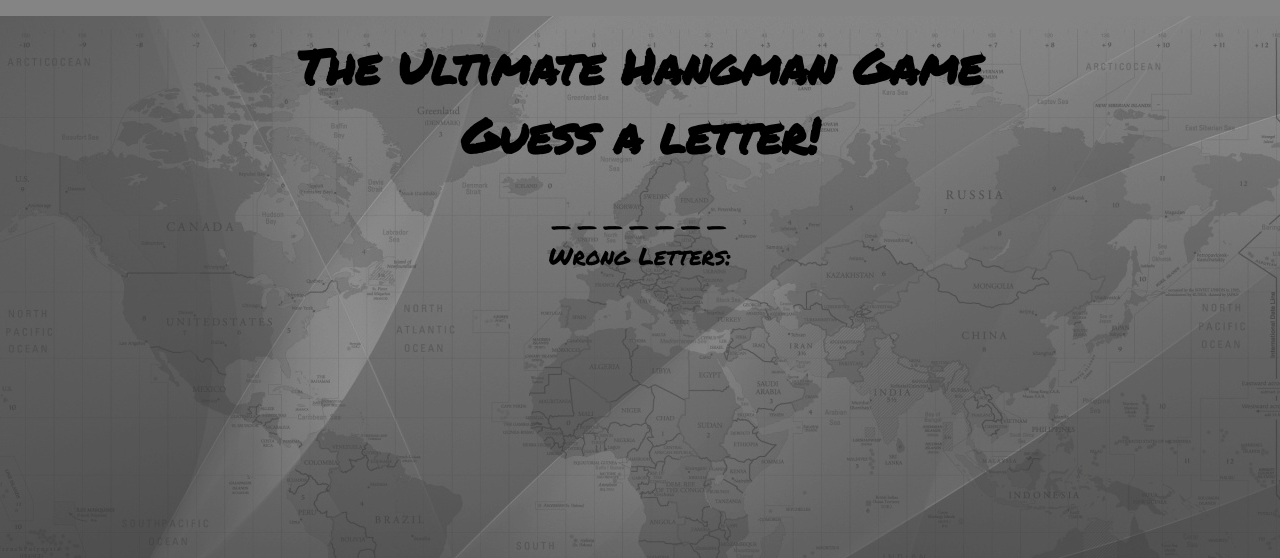
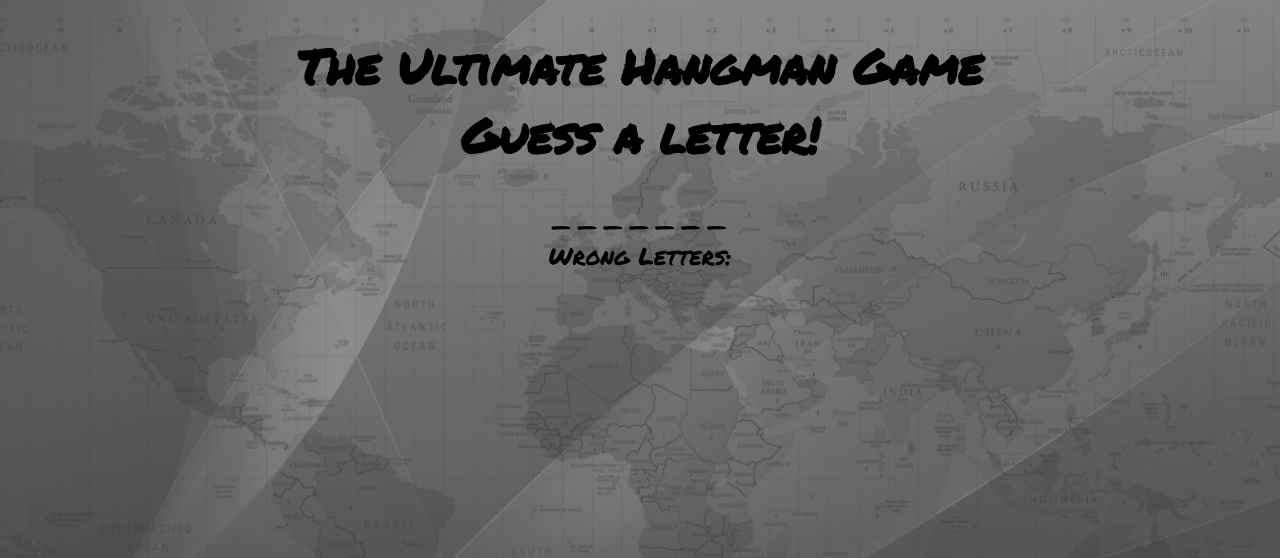
Before and after one commit to bsubedi26/Hangman-Week-3, a PHP site: page / in a window 1280 px wide. Shown: the top 558 px of the page. Run offline with PHP 8.4, Linux system fonts and the light colour scheme.

Commit message:
full screen fit image

```diff
--- a/css/style.css
+++ b/css/style.css
@@ -1,14 +1,22 @@
 @import url(https://fonts.googleapis.com/css?family=Permanent+Marker);
 
 body {
-	background: url(../img/background.jpg) no-repeat center center fixed;
-	background-color: rgba(80,80,80,0.7);
-	background-blend-mode: screen;
 	text-align: center;
 	font-family: Helvetica, sans-serif;
 	font-family: 'Permanent Marker', 'cursive';
 	font-size: 1.5em;
 }
+
+html {
+  background: url(../img/background.jpg) no-repeat center center fixed;
+  background-color: rgba(80,80,80,0.7);
+  background-blend-mode: screen;
+  -webkit-background-size: cover;
+  -moz-background-size: cover;
+  -o-background-size: cover;
+  background-size: cover;
+}
+
 input {
 	border: 2px solid #999;
 	font-family: Helvetica, sans-serif;
```
